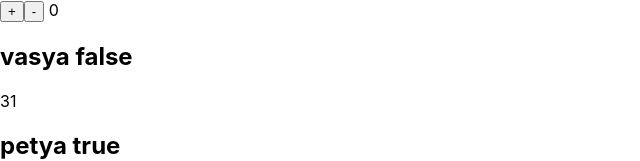
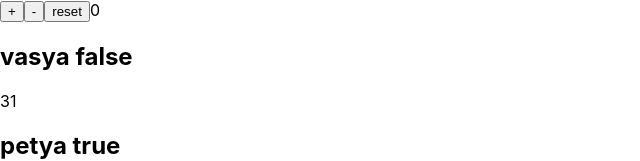
Before and after one commit to shumynvolodymyr/react_lessons, a React (Create React App) app: page / in a window 1280 px wide. Shown: the top 161 px of the page, without its empty margins (0-640 px from the left). Built offline with nearby package versions, Linux system fonts and the light colour scheme.

Commit message:
lesson_2

```diff
--- a/src/App.js
+++ b/src/App.js
@@ -22,6 +22,7 @@ function App() {
 
     const increment = () => setCounter(++counter);
     const minus = () => setCounter(counter-1);
+    const reset = () => setCounter(0);
 
 
 
@@ -35,7 +36,8 @@ function App() {
             <div>
 
 <button onClick={increment}>+</button>
-<button onClick={minus}>-</button>  {counter}
+<button onClick={minus}>-</button>
+                <button onClick={reset}>reset</button>{counter}
 
             </div>
             <div>
```
